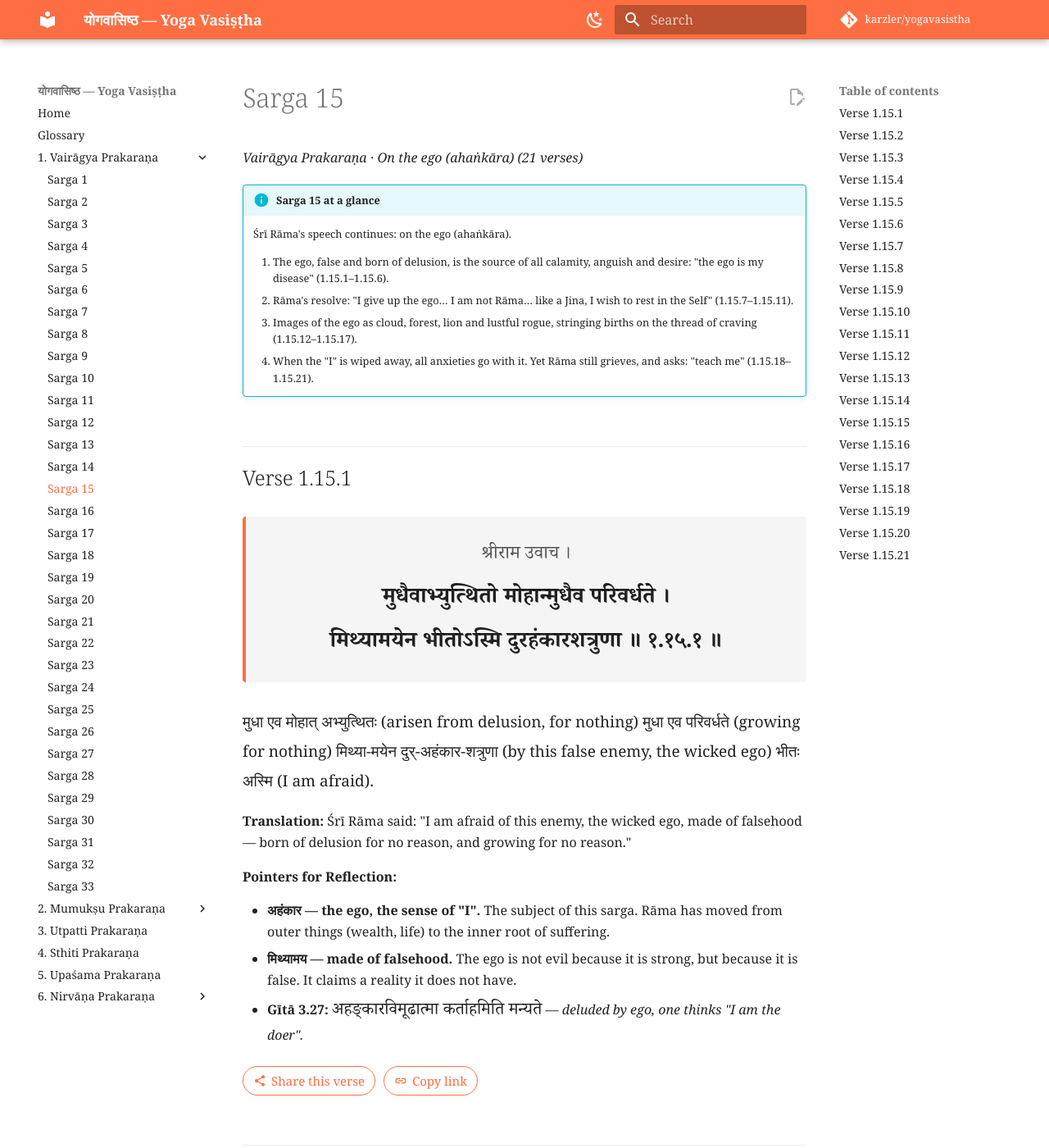
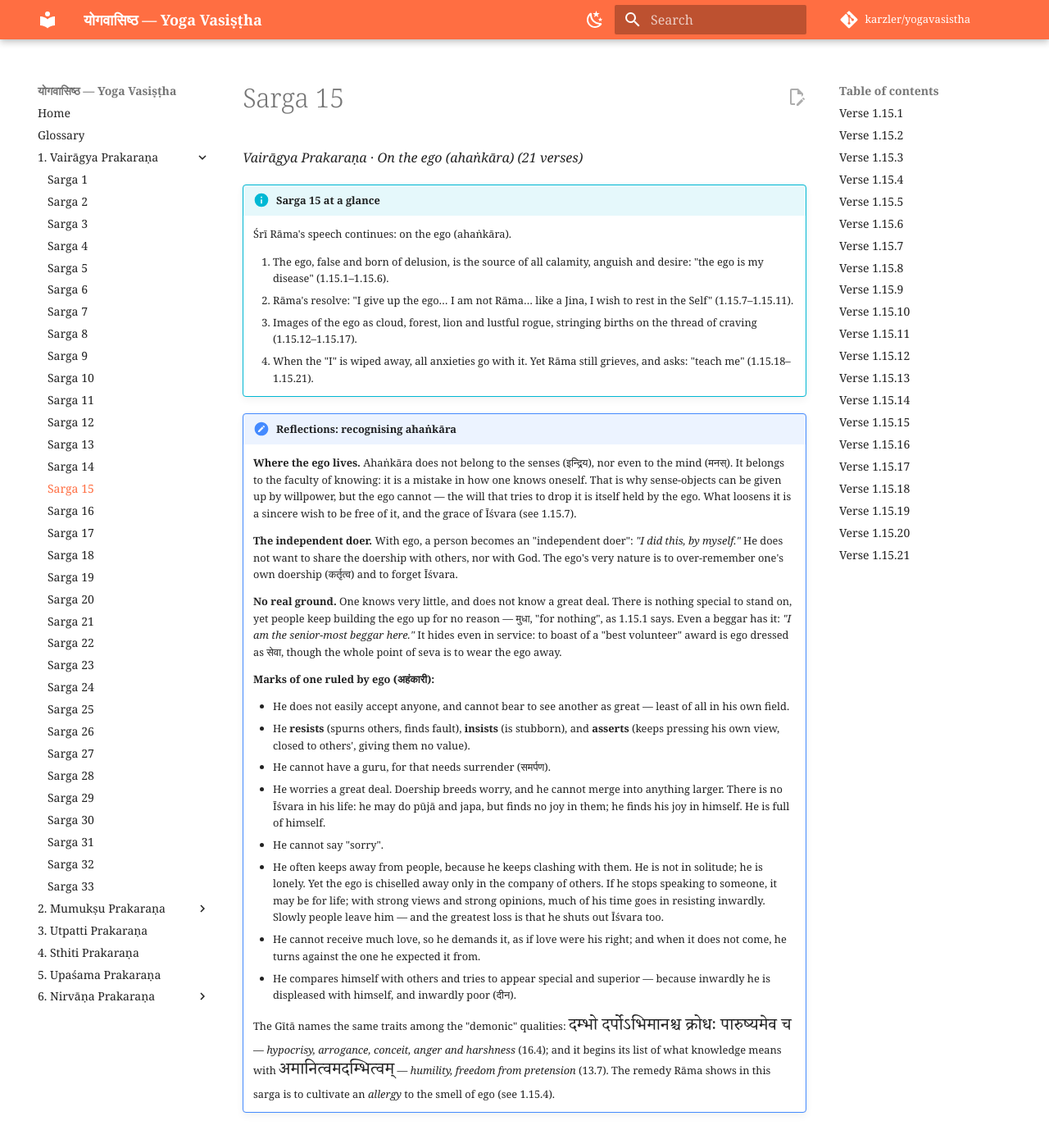
Before and after one commit to karzler/yogavasistha, an MkDocs documentation site: the page built from docs/1-vairagya/sarga-015.md, in a window 1280 px wide and 1400 px high. Shown: the whole window at 82% size. Built offline with MkDocs 1.6.1 and Material for MkDocs 9.7.7, drawn with Linux system fonts in a browser that asks for light colours; comment, search, counter and statistics services are not loaded; some of the changed text lies outside the part shown.

Commit message:
Sarga 1.15: reflections on recognising ahaṅkāra

```diff
--- a/docs/1-vairagya/sarga-015.md
+++ b/docs/1-vairagya/sarga-015.md
@@ -9,6 +9,26 @@
     2. Rāma's resolve: "I give up the ego… I am not Rāma… like a Jina, I wish to rest in the Self" (1.15.7–1.15.11).
     3. Images of the ego as cloud, forest, lion and lustful rogue, stringing births on the thread of craving (1.15.12–1.15.17).
     4. When the "I" is wiped away, all anxieties go with it. Yet Rāma still grieves, and asks: "teach me" (1.15.18–1.15.21).
+
+!!! note "Reflections: recognising ahaṅkāra"
+    **Where the ego lives.** Ahaṅkāra does not belong to the senses (इन्द्रिय), nor even to the mind (मनस्). It belongs to the faculty of knowing: it is a mistake in how one knows oneself. That is why sense-objects can be given up by willpower, but the ego cannot — the will that tries to drop it is itself held by the ego. What loosens it is a sincere wish to be free of it, and the grace of Īśvara (see 1.15.7).
+
+    **The independent doer.** With ego, a person becomes an "independent doer": *"I did this, by myself."* He does not want to share the doership with others, nor with God. The ego's very nature is to over-remember one's own doership (कर्तृत्व) and to forget Īśvara.
+
+    **No real ground.** One knows very little, and does not know a great deal. There is nothing special to stand on, yet people keep building the ego up for no reason — मुधा, "for nothing", as 1.15.1 says. Even a beggar has it: *"I am the senior-most beggar here."* It hides even in service: to boast of a "best volunteer" award is ego dressed as सेवा, though the whole point of seva is to wear the ego away.
+
+    **Marks of one ruled by ego (अहंकारी):**
+
+    - He does not easily accept anyone, and cannot bear to see another as great — least of all in his own field.
+    - He **resists** (spurns others, finds fault), **insists** (is stubborn), and **asserts** (keeps pressing his own view, closed to others', giving them no value).
+    - He cannot have a guru, for that needs surrender (समर्पण).
+    - He worries a great deal. Doership breeds worry, and he cannot merge into anything larger. There is no Īśvara in his life: he may do pūjā and japa, but finds no joy in them; he finds his joy in himself. He is full of himself.
+    - He cannot say "sorry".
+    - He often keeps away from people, because he keeps clashing with them. He is not in solitude; he is lonely. Yet the ego is chiselled away only in the company of others. If he stops speaking to someone, it may be for life; with strong views and strong opinions, much of his time goes in resisting inwardly. Slowly people leave him — and the greatest loss is that he shuts out Īśvara too.
+    - He cannot receive much love, so he demands it, as if love were his right; and when it does not come, he turns against the one he expected it from.
+    - He compares himself with others and tries to appear special and superior — because inwardly he is displeased with himself, and inwardly poor (दीन).
+
+    The Gītā names the same traits among the "demonic" qualities: <span class="parallel">दम्भो दर्पोऽभिमानश्च क्रोधः पारुष्यमेव च</span> — *hypocrisy, arrogance, conceit, anger and harshness* (16.4); and it begins its list of what knowledge means with <span class="parallel">अमानित्वमदम्भित्वम्</span> — *humility, freedom from pretension* (13.7). The remedy Rāma shows in this sarga is to cultivate an *allergy* to the smell of ego (see 1.15.4).
 
 ## Verse 1.15.1 { #1-15-1 }
 
@@ -28,6 +48,7 @@
 
 - **अहंकार — the ego, the sense of "I".** The subject of this sarga. Rāma has moved from outer things (wealth, life) to the inner root of suffering.
 - **मिथ्यामय — made of falsehood.** The ego is not evil because it is strong, but because it is false. It claims a reality it does not have.
+- **मुधा एव — "for nothing".** The word means "in vain, without any reason". The ego arises out of delusion for nothing and keeps growing for nothing: there is no real ground for it. Its nature is to over-remember one's own doership and to forget Īśvara.
 - **Gītā 3.27:** <span class="parallel">अहङ्कारविमूढात्मा कर्ताहमिति मन्यते</span> — *deluded by ego, one thinks "I am the doer".*
 
 ## Verse 1.15.2 { #1-15-2 }
@@ -62,7 +83,8 @@
 
 **Pointers for Reflection:**
 
-- **अहंकारो ममामयः — "the ego is my sickness".** Rāma diagnoses himself. This is a decisive step: he now knows where the problem lies.
+- **अहंकारो ममामयः — "the ego is my sickness".** Rāma diagnoses himself. This is a decisive step: he now knows where the problem lies. He speaks as one who has felt its blows.
+- **अहंकारवशादापदः — calamities come from the ego.** The great epics bear this out. Kaikeyī's ego — her refusal to accept Rāma's coronation — set the Rāmāyaṇa's sorrows in motion; Duryodhana's ego, his refusal to accept the Pāṇḍavas' share, brought on the war of the Mahābhārata. At root, ego is non-acceptance. Kṛṣṇa's warning to Arjuna: <span class="parallel">अथ चेत्त्वमहङ्कारान्न श्रोष्यसि विनङ्क्ष्यसि</span> — *but if, out of ego, you will not listen, you will perish* (Gītā 18.58).
 - **Gītā 2.71:** <span class="parallel">विहाय कामान्यः सर्वान्पुमांश्चरति निःस्पृहः । निर्ममो निरहङ्कारः स शान्तिमधिगच्छति ॥</span> — *one who gives up all desires, lives free of longing, without "mine" and without ego, attains peace.*
 
 ## Verse 1.15.4 { #1-15-4 }
@@ -80,8 +102,9 @@
 
 **Pointers for Reflection:**
 
-- **Why Rāma will not eat** (1.10.11). Not a vow, but revulsion: he cannot enjoy anything while the ego is the one enjoying it.
-- **A subtle point.** Rāma's refusal to eat is itself driven by the ego he condemns. The teaching will free him from both indulgence and refusal.
+- **तं परमं चिरवैरिणम् — "my oldest and greatest enemy".** The ego is not a passing fault but an enemy of long standing, older than this life.
+- **Why Rāma will not eat** (1.10.11). न भुञ्जे, न पिबामि — "I do not eat, I do not drink water". Not a vow, but revulsion: out of fear of the ego, he cannot enjoy anything while the ego is the one enjoying it. See how much the ego pains him.
+- **The mindset of a seeker.** Śrī Rāma is showing the attitude to cultivate: an *allergy* to the ego, a recoil from its smell, as one recoils from something rotten. One who feels this does not make peace with the ego.
 
 ## Verse 1.15.5 { #1-15-5 }
 
@@ -133,6 +156,8 @@
 **Pointers for Reflection:**
 
 - **Rāma's resolve: "I give up the ego."** A decisive declaration. But can the ego give up the ego? The teaching will address this paradox.
+- **Karṇa: a warning.** The ego eclipses peace and withers virtue even in the noble. In the Mahābhārata (Udyoga Parva) Kṛṣṇa himself takes Karṇa aside and pleads with him at length to join his brothers — and Karṇa will not yield. Generous, brave and learned, he was still held by pride and old resentments, and it cost him everything.
+- **How it goes.** Not by willpower, since the will itself is the ego's. Keep at least the *wish* to give it up, sincerely and steadily; then, by Īśvara's grace, it falls away. Rāma's "I give up" (त्यजाम्यहम्) is that wish, spoken aloud.
 
 ## Verse 1.15.8 { #1-15-8 }
 
@@ -151,6 +176,7 @@
 
 - **न अहं रामः — "I am not Rāma."** An astonishing statement. Rāma rejects his own name and identity, the very ego-self. Compare 1.10.43, न चैवाहम्, "nor am I".
 - **जिन — the Jina.** A "conqueror", the title of the liberated teachers of Jainism (and also used of the Buddha). The Yoga Vasiṣṭha names the Jaina ideal of peaceful self-abiding as Rāma's model. **Here [the synthesis of traditions](../index.md#a-synthesis) is explicit in the text:** Advaita drawing on Jainism.
+- **शान्त आसितुमिच्छामि — "I wish to sit in peace".** Śrī Rāma longs to be meditative, to rest within — a mark of the sādhaka. The wish to meditate and the wish to drop the ego arise together.
 - **Gītā 6.10:** <span class="parallel">योगी युञ्जीत सततमात्मानं रहसि स्थितः</span> — *the yogī should constantly unite himself with the Self, staying in solitude.*
 
 ## Verse 1.15.9 { #1-15-9 }
@@ -169,7 +195,9 @@
 **Pointers for Reflection:**
 
 - **भुक्तं हुतं कृतम्.** Compare 1.2.30 (हुतं दत्तं गृहीतम्): the same acts done by the free bring liberation; done by the ego, they are unreal. The act is the same; the doer is different.
-- **वस्त्वहंकाररिक्तता.** "The real thing is the absence of ego." A concise statement of the whole teaching.
+- **अवस्तु — unreal, futile.** Here it means "senseless, worthless": whatever is enjoyed, offered or done for the ego comes to nothing in the end.
+- **वस्त्वहंकाररिक्तता — a key phrase.** "The real thing is the absence of ego." The essence (वस्तु) is egolessness. A concise statement of the whole teaching, worth remembering.
+- **True freedom.** Freedom from ego is the only real freedom; every other "freedom" is slavery to the ego, disguised as freedom. Rāvaṇa had every power and pleasure the three worlds could give, and was a slave to his ego from first to last.
 
 ## Verse 1.15.10 { #1-15-10 }
 
```
